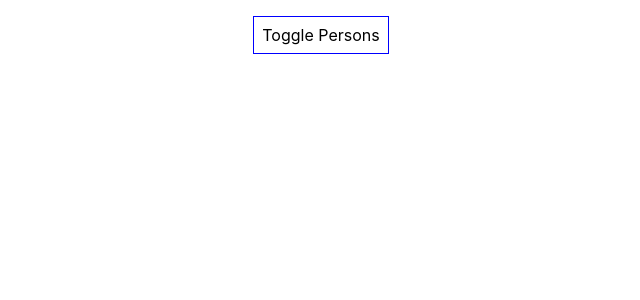
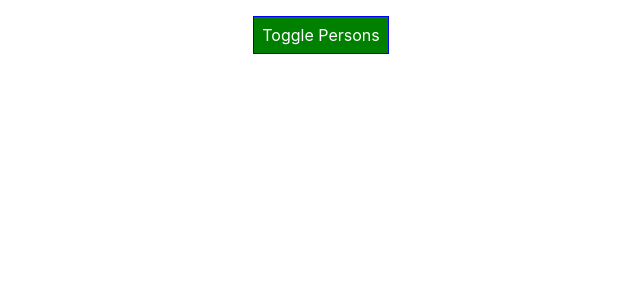
Before and after one commit to masterwok/udemy-react, a React (Create React App) app in the folder react-complete-guide/: page / in a window 1280 px wide. Shown: the top 300 px of the page, without its empty margins (319-959 px from the left). Built offline with nearby package versions, Linux system fonts and the light colour scheme.

Commit message:
section-5 - Setting Styles Dynamically
This chapter reiterated the point that all JSX is JavaScript and showed
how to set styles programatically.

```diff
--- a/react-complete-guide/src/App.js
+++ b/react-complete-guide/src/App.js
@@ -52,15 +52,18 @@ class App extends Component {
         // Scoped styles are defined as objects and applied through the style attribute
         const buttonStyle = {
             margin: '16px auto'
-            , backgroundColor: 'white'
+            , backgroundColor: 'green'
+            , color: 'white'
             , font: 'inherit'
             , border: '1px solid blue'
             , padding: '8px'
             , cursor: 'pointer'
         };
 
-        const persons = this.state.isPersonsVisible
-            ? <div>
+        let persons = null;
+
+        if (this.state.isPersonsVisible) {
+            persons = <div>
                 {this.state.persons.map((person, index) =>
                     <Person
                         key={person.id}
@@ -70,7 +73,10 @@ class App extends Component {
                         onNameChange={(event) => this.onNameChange(event, person.id)}/>
                 )}
             </div>
-            : null;
+
+            buttonStyle.backgroundColor = 'red';
+        }
+
 
         return (
             <div className="App">
```
